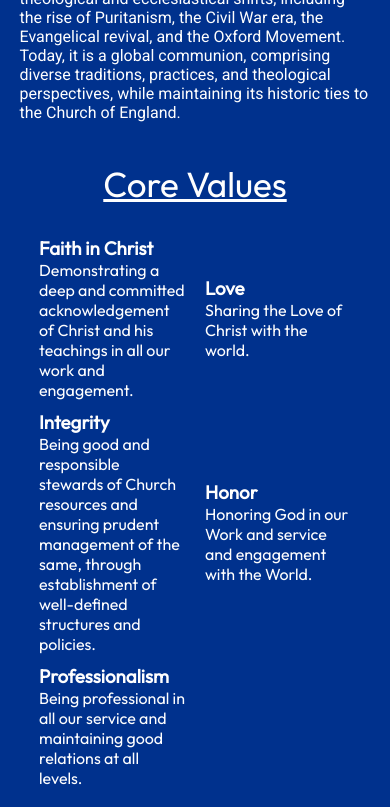
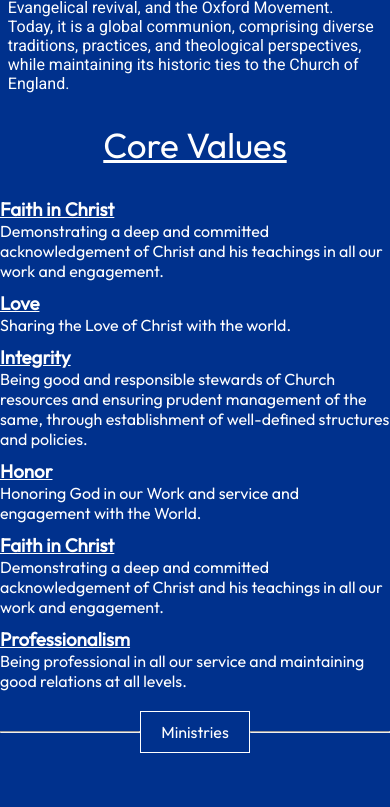
Before and after one commit to KipletingEdwin/Koromosho, a React (Vite) app: page / in a window 390 px wide. Shown: the part 1156-1963 px from the top of the page. Built offline with nearby package versions, Linux system fonts and the light colour scheme.

Commit message:
regroup core values to json file

```diff
--- /dev/null
+++ b/src/Data/Data.json
@@ -0,0 +1,33 @@
+[
+    {
+        "title": "Faith in Christ",
+        "Description": "Demonstrating a deep and committed acknowledgement of Christ and his teachings in all our work and engagement."
+    },
+
+    {
+        "title": "Love",
+        "Description": "Sharing the Love of Christ with the world."
+    },
+
+    {
+        "title": "Integrity",
+        "Description": " Being good and responsible stewards of Church resources and ensuring prudent management of the same, through establishment of well-defined structures and policies. "
+    },
+
+    {
+        "title": "Honor",
+        "Description": "Honoring God in our Work and service and engagement with the World."
+    },
+
+    {
+        "title": "Faith in Christ",
+        "Description": "Demonstrating a deep and committed acknowledgement of Christ and his teachings in all our work and engagement."
+    },
+
+    {
+        "title": "Professionalism",
+        "Description": " Being professional in all our service and maintaining good relations at all levels. "
+    }
+
+
+]
--- a/src/components/About/About.jsx
+++ b/src/components/About/About.jsx
@@ -2,6 +2,7 @@ import React from "react";
 import styles from "./About.module.css";
 import { FontAwesomeIcon } from '@fortawesome/react-fontawesome';
 import { faEye, faBullseye } from '@fortawesome/free-solid-svg-icons';
+import projects from '../../Data/Data.json'
 
 
 function About() {
@@ -50,31 +51,18 @@ function About() {
       <div className={styles.faith}>
         <h3 className={styles.coreValuesTitle}>Core Values</h3>
         <div className={styles.coreValues}>
-          <div className={styles.value}>
-            <h3>Faith in Christ</h3>
-            <p> Demonstrating a deep and committed acknowledgement of Christ and his teachings in all our work and engagement. </p>
-          </div>
 
-          <div className={styles.value}>
-            <h3>Love</h3>
-            <p> Sharing the Love of Christ with the world. </p>
-          </div>
+          {
+            projects.map((project, index)=>{
+              return (
+              <div key={index} className={styles.value}>
+                <h3> {project.title} </h3>
+                <p> {project.Description} </p>
 
-          <div className={styles.value}>
-            <h3>Integrity</h3>
-            <p> Being good and responsible stewards of Church resources and ensuring prudent management of the same, through
-              establishment of well-defined structures and policies. </p>
-          </div>
-
-          <div className={styles.value}>
-            <h3>Honor</h3>
-            <p>Honoring God in our Work and service and engagement with the World. </p>
-          </div>
-
-          <div  className={styles.value}>
-            <h3>Professionalism</h3>
-            <p> Being professional in all our service and maintaining good relations at all levels. </p>
-          </div>
+              </div>
+              )
+            })
+          }
 
         </div>
 
--- a/src/components/About/About.module.css
+++ b/src/components/About/About.module.css
@@ -200,4 +200,32 @@
         width: 100%;
     }
 
+    .churchHistory{
+        /* background-color: green; */
+        width: 100%;
+    }
+
+    /* .churchHistory h3{
+        background-color: yellow;
+    } */
+
+    .churchHistory p{
+        /* background-color: red; */
+        padding: 0 2%;
+    }
+
+    .coreValues{
+        /* background-color: red; */
+        width: 100%;
+        margin: 0%;
+    }
+
+    .value{
+        /* background-color: green; */
+        width: 100%;
+    }
+    .value h3{
+        text-decoration: underline;
+    }
+
 }
```
